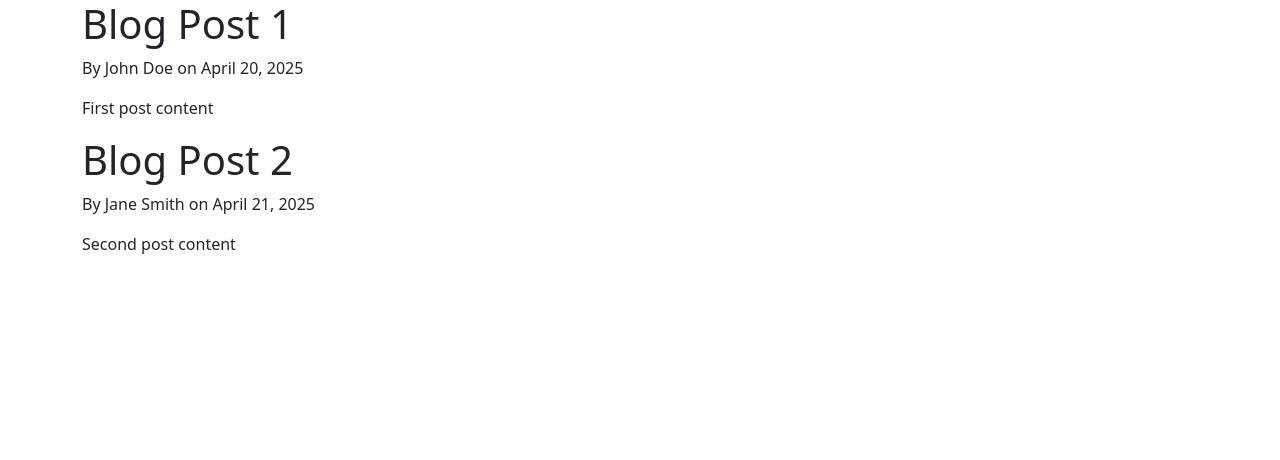
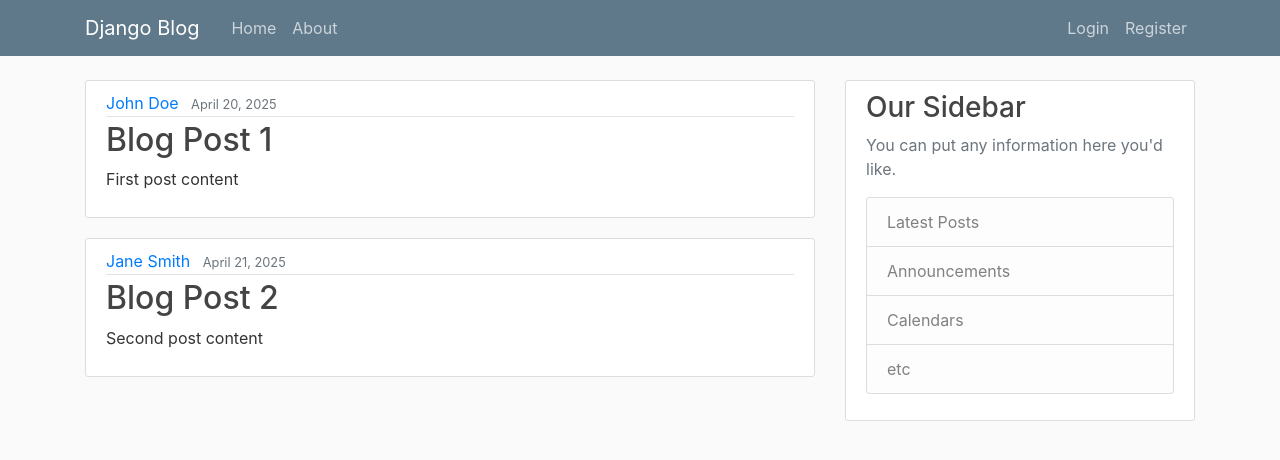
Before and after one commit to EbenezerBaafi/BlogApp, a Django app: page / in a window 1280 px wide. Shown: the top 460 px of the page. Run offline with Django 5.2, Linux system fonts and the light colour scheme; some libraries are stand-ins or nearby versions.

Commit message:
css element to the base and home.html files

```diff
--- a/blog/templates/blog/base.html
+++ b/blog/templates/blog/base.html
@@ -1,35 +1,70 @@
+{% load static %}
 <!DOCTYPE html>
 <html>
 <head>
 
     <!-- Required meta tags -->
     <meta charset="utf-8">
-    <meta name="viewport" content="width=device-width, initial-scale=1">
+    <meta name="viewport" content="width=device-width, initial-scale=1, shrink-to-fit=no">
 
     <!-- Bootstrap CSS -->
-    <link href="https://cdn.jsdelivr.net/npm/bootstrap@5.0.2/dist/css/bootstrap.min.css" rel="stylesheet" integrity="sha384-EVSTQN3/azprG1Anm3QDgpJLIm9Nao0Yz1ztcQTwFspd3yD65VohhpuuCOmLASjC" crossorigin="anonymous">
+    <link rel="stylesheet" href="https://maxcdn.bootstrapcdn.com/bootstrap/4.0.0/css/bootstrap.min.css" integrity="sha384-Gn5384xqQ1aoWXA+058RXPxPg6fy4IWvTNh0E263XmFcJlSAwiGgFAW/dAiS6JXm" crossorigin="anonymous">
+
+    <link rel="stylesheet" type="text/css" href="{% static 'blog/main.css' %}">
 
     {% if title %}
-        <title> Django - Blog - {{ title }}</title>
+        <title>Django Blog - {{ title }}</title>
     {% else %}
         <title>Django Blog</title>
-    {% endif  %}
+    {% endif %}
 </head>
 <body>
-    <div class="container">
-        {% block content %}{% endblock content %}
-    </div>
+    <header class="site-header">
+      <nav class="navbar navbar-expand-md navbar-dark bg-steel fixed-top">
+        <div class="container">
+          <a class="navbar-brand mr-4" href="{% url 'blog-home' %}">Django Blog</a>
+          <button class="navbar-toggler" type="button" data-toggle="collapse" data-target="#navbarToggle" aria-controls="navbarToggle" aria-expanded="false" aria-label="Toggle navigation">
+          <span class="navbar-toggler-icon"></span>
+          </button>
+          <div class="collapse navbar-collapse" id="navbarToggle">
+            <div class="navbar-nav mr-auto">
+              <a class="nav-item nav-link" href="{% url 'blog-home' %}">Home</a>
+              <a class="nav-item nav-link" href="{% url 'blog-about' %}">About</a>
+            </div>
+            <!-- Navbar Right Side -->
+            <div class="navbar-nav">
+              <a class="nav-item nav-link" href="#">Login</a>
+              <a class="nav-item nav-link" href="#">Register</a>
+            </div>
+          </div>
+        </div>
+      </nav>
+    </header>
+    <main role="main" class="container">
+      <div class="row">
+        <div class="col-md-8">
+          {% block content %}{% endblock %}
+        </div>
+        <div class="col-md-4">
+          <div class="content-section">
+            <h3>Our Sidebar</h3>
+            <p class='text-muted'>You can put any information here you'd like.
+              <ul class="list-group">
+                <li class="list-group-item list-group-item-light">Latest Posts</li>
+                <li class="list-group-item list-group-item-light">Announcements</li>
+                <li class="list-group-item list-group-item-light">Calendars</li>
+                <li class="list-group-item list-group-item-light">etc</li>
+              </ul>
+            </p>
+          </div>
+        </div>
+      </div>
+    </main>
 
-
-    <!-- Optional JavaScript; choose one of the two! -->
-
-    <!-- Option 1: Bootstrap Bundle with Popper -->
-    <script src="https://cdn.jsdelivr.net/npm/bootstrap@5.0.2/dist/js/bootstrap.bundle.min.js" integrity="sha384-MrcW6ZMFYlzcLA8Nl+NtUVF0sA7MsXsP1UyJoMp4YLEuNSfAP+JcXn/tWtIaxVXM" crossorigin="anonymous"></script>
-
-    <!-- Option 2: Separate Popper and Bootstrap JS -->
-    <!--
-    <script src="https://cdn.jsdelivr.net/npm/@popperjs/core@2.9.2/dist/umd/popper.min.js" integrity="sha384-IQsoLXl5PILFhosVNubq5LC7Qb9DXgDA9i+tQ8Zj3iwWAwPtgFTxbJ8NT4GN1R8p" crossorigin="anonymous"></script>
-    <script src="https://cdn.jsdelivr.net/npm/bootstrap@5.0.2/dist/js/bootstrap.min.js" integrity="sha384-cVKIPhGWiC2Al4u+LWgxfKTRIcfu0JTxR+EQDz/bgldoEyl4H0zUF0QKbrJ0EcQF" crossorigin="anonymous"></script>
-    -->
+    <!-- Optional JavaScript -->
+    <!-- jQuery first, then Popper.js, then Bootstrap JS -->
+    <script src="https://code.jquery.com/jquery-3.2.1.slim.min.js" integrity="sha384-KJ3o2DKtIkvYIK3UENzmM7KCkRr/rE9/Qpg6aAZGJwFDMVNA/GpGFF93hXpG5KkN" crossorigin="anonymous"></script>
+    <script src="https://cdnjs.cloudflare.com/ajax/libs/popper.js/1.12.9/umd/popper.min.js" integrity="sha384-ApNbgh9B+Y1QKtv3Rn7W3mgPxhU9K/ScQsAP7hUibX39j7fakFPskvXusvfa0b4Q" crossorigin="anonymous"></script>
+    <script src="https://maxcdn.bootstrapcdn.com/bootstrap/4.0.0/js/bootstrap.min.js" integrity="sha384-JZR6Spejh4U02d8jOt6vLEHfe/JQGiRRSQQxSfFWpi1MquVdAyjUar5+76PVCmYl" crossorigin="anonymous"></script>
 </body>
 </html>
--- a/blog/templates/blog/home.html
+++ b/blog/templates/blog/home.html
@@ -1,8 +1,15 @@
 {% extends 'blog/base.html' %}
 {% block content %}
     {% for post in posts %}
-        <h1>{{ post.title }}</h1>
-        <p>By {{ post.author }} on {{ post.date_posted }}</p>
-        <p>{{ post.content }}</p>
+        <article class="media content-section">
+          <div class="media-body">
+            <div class="article-metadata">
+              <a class="mr-2" href="#">{{ post.author }}</a>
+              <small class="text-muted">{{ post.date_posted }}</small>
+            </div>
+            <h2><a class="article-title" href="#">{{ post.title }}</a></h2>
+            <p class="article-content">{{ post.content }}</p>
+          </div>
+        </article>
     {% endfor %}
 {% endblock content %}
```
